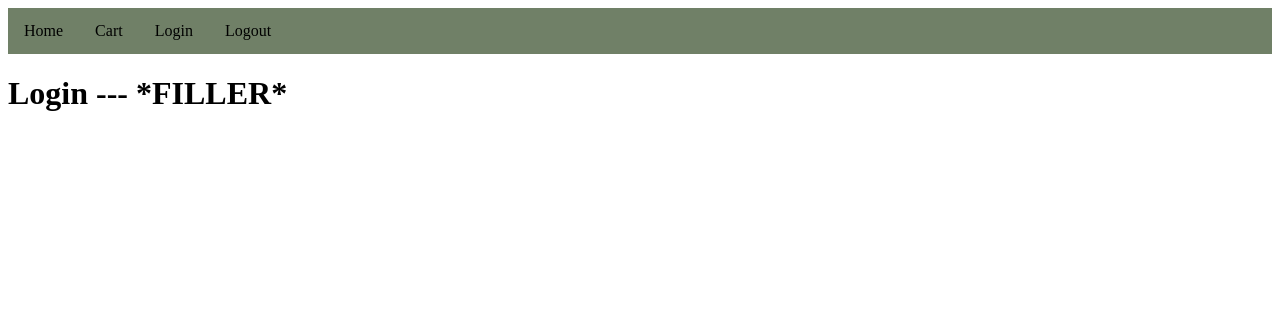
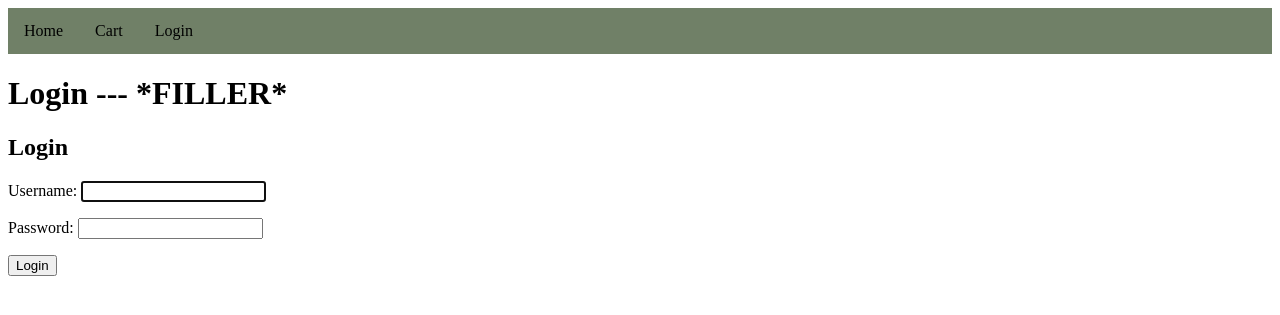
Before and after one commit to ChandlerWeeks/Group2, a Django app: page /login/ in a window 1280 px wide. Shown: the top 315 px of the page. Run offline with Django 4.2, Linux system fonts and the light colour scheme.

Commit message:
Implemented login, reactive header

```diff
--- a/bigMoney/templates/header.html
+++ b/bigMoney/templates/header.html
@@ -2,11 +2,15 @@
 
 <div>
     <ul class="nav-bar">
-      <li><a href="/">Home</a></li>
-      <li><a>Cart</a></li>
-      <li><a href="./login/">Login</a></li>
-      <li><a>Logout</a></li>
+        <li><a href="/">Home</a></li>
+        <li><a>Cart</a></li>
+        {% if user.is_authenticated %}
+        <li><a>Hello, {{ user.username }}</a></li>
+        <li><a href="{% url 'logout' %}">Logout</a></li>
+        {% else %}
+        <li><a href="{% url 'login' %}">Login</a></li>
+        {% endif %}
     </ul>
-  </div>
+</div>
 
-  {% endblock %}
+{% endblock %}
--- a/bigMoney/templates/login.html
+++ b/bigMoney/templates/login.html
@@ -15,6 +15,15 @@
     </header>
     <main>
         <h1>Login --- *FILLER*</h1>
+        {% block content %}
+        <h2>Login</h2>
+        <form method="post">
+          {% csrf_token %}
+          {{ form.as_p }}
+          <button type="submit">Login</button>
+        </form>
+        {% endblock %}
+
     </main>
   </body>
 </html>
--- a/bigMoney/urls.py
+++ b/bigMoney/urls.py
@@ -3,5 +3,6 @@ from . import views
 
 urlpatterns = [
  path("", views.home, name="home"),
- path("login/", views.login, name="login")
+ path("login/", views.loginview, name="login"),
+ path('logout/', views.logout_view, name='logout')
 ]
--- a/bigMoney/views.py
+++ b/bigMoney/views.py
@@ -1,9 +1,27 @@
-from django.shortcuts import render
+from django.contrib.auth.forms import AuthenticationForm
+from django.contrib.auth import authenticate, login, logout
+from django.shortcuts import render, redirect
 from django.http import HttpResponse
 
 # Create your views here.
 def home(request):
     return render(request, "home.html")
 
-def login(request):
-    return render(request, "login.html")
+def loginview(request):
+    #return render(request, "login.html")
+    if request.method == 'POST':
+        form = AuthenticationForm(request, request.POST)
+        if form.is_valid():
+            username = form.cleaned_data.get('username')
+            password = form.cleaned_data.get('password')
+            user = authenticate(username=username, password=password)
+            if user is not None:
+                login(request, user)
+                return redirect('home')
+    else:
+        form = AuthenticationForm()
+    return render(request, 'login.html', {'form': form})
+
+def logout_view(request):
+    logout(request)
+    return redirect('home')
```
